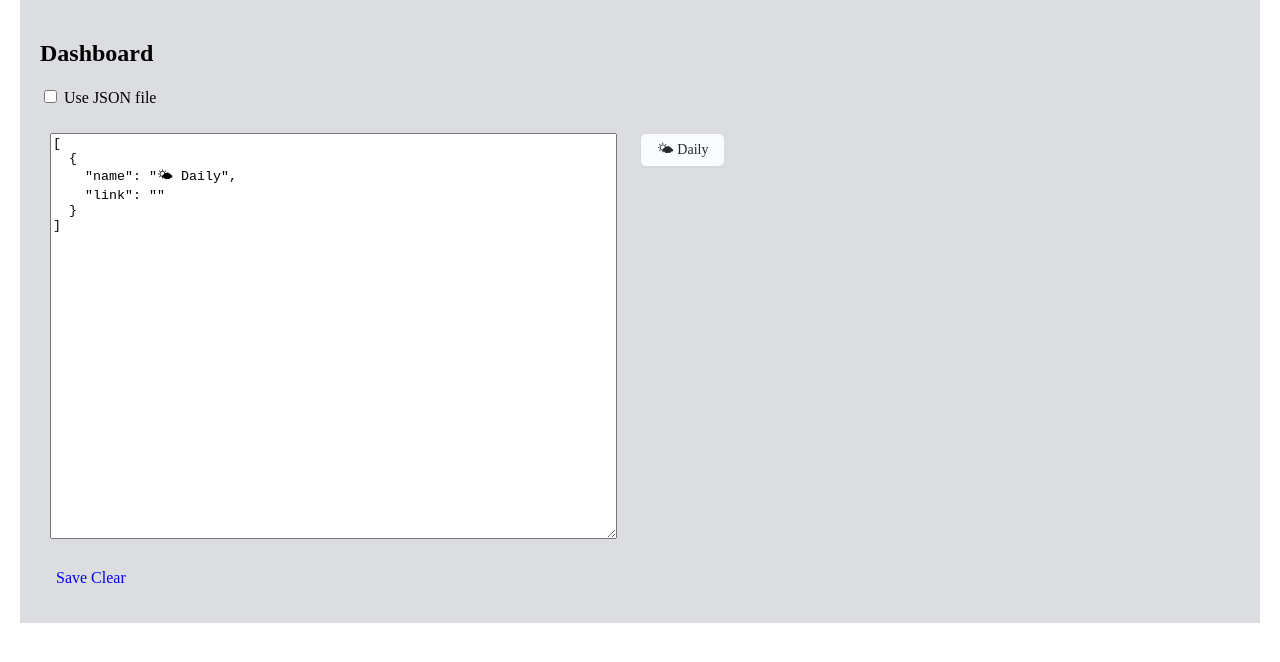
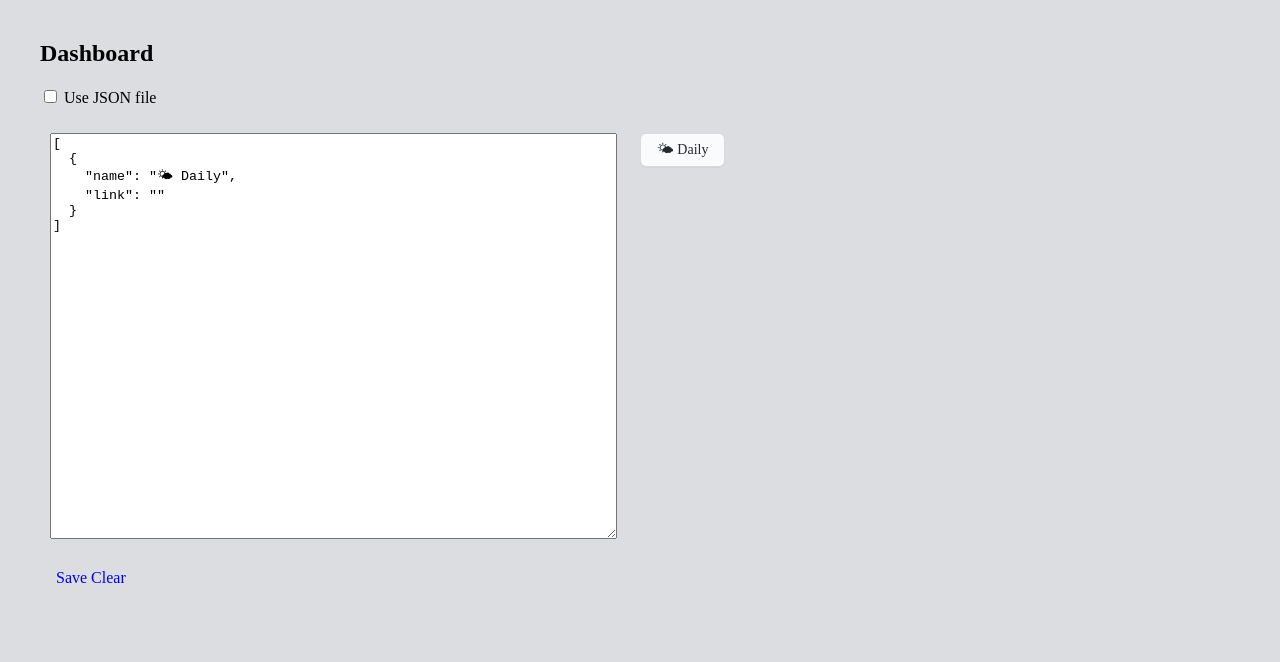
Before and after one commit to afrontend/dashboard, a React (Vite) app: page / in a window 1280 px wide. Shown: the top 662 px of the page. Built offline with nearby package versions, Linux system fonts and the light colour scheme.

Commit message:
Use background-color

```diff
--- a/css/App.module.css
+++ b/css/App.module.css
@@ -1,5 +1,6 @@
 body {
   margin: 0;
+  background-color: #dcdde1;
 }
 
 .background {
```
